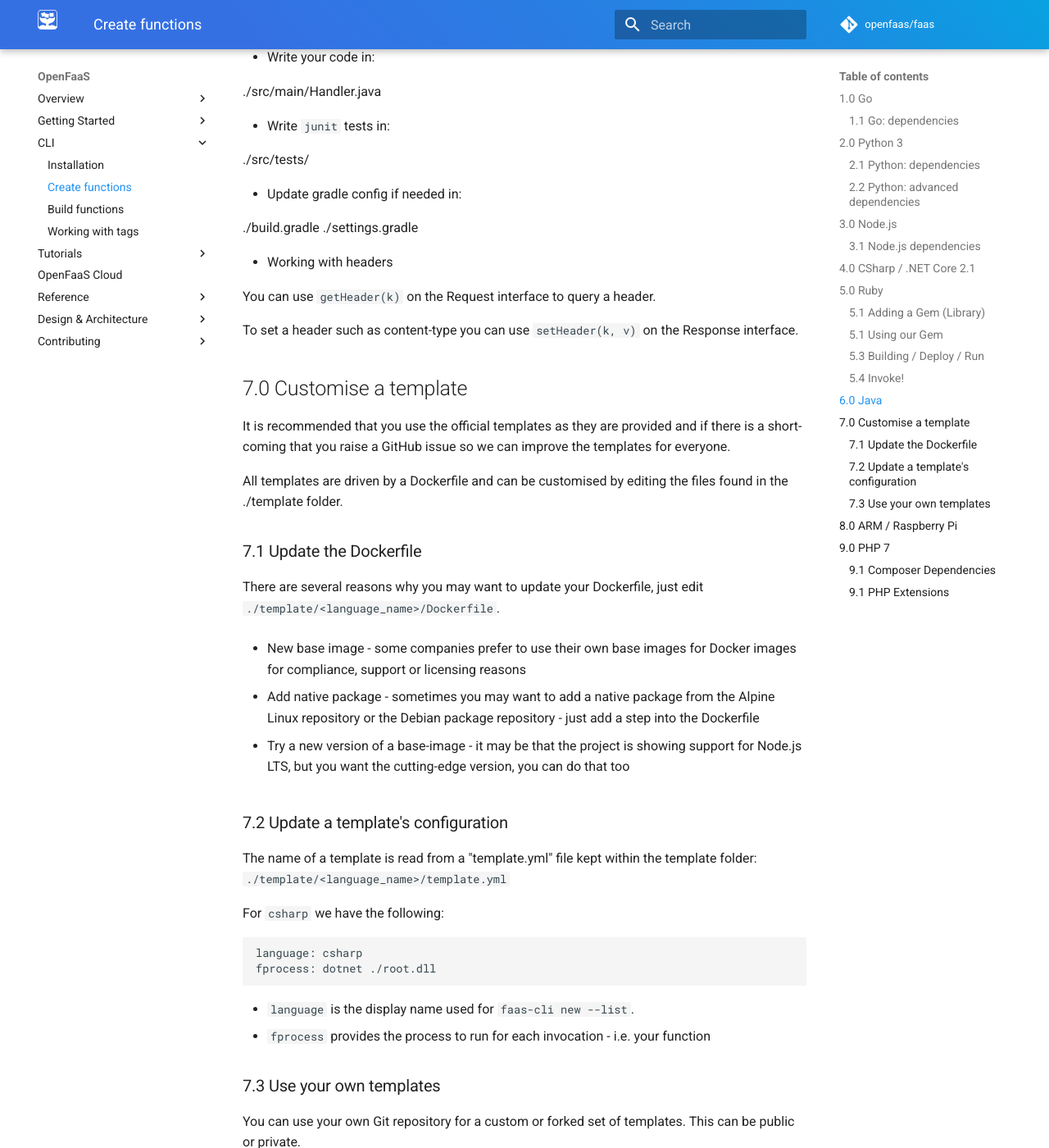
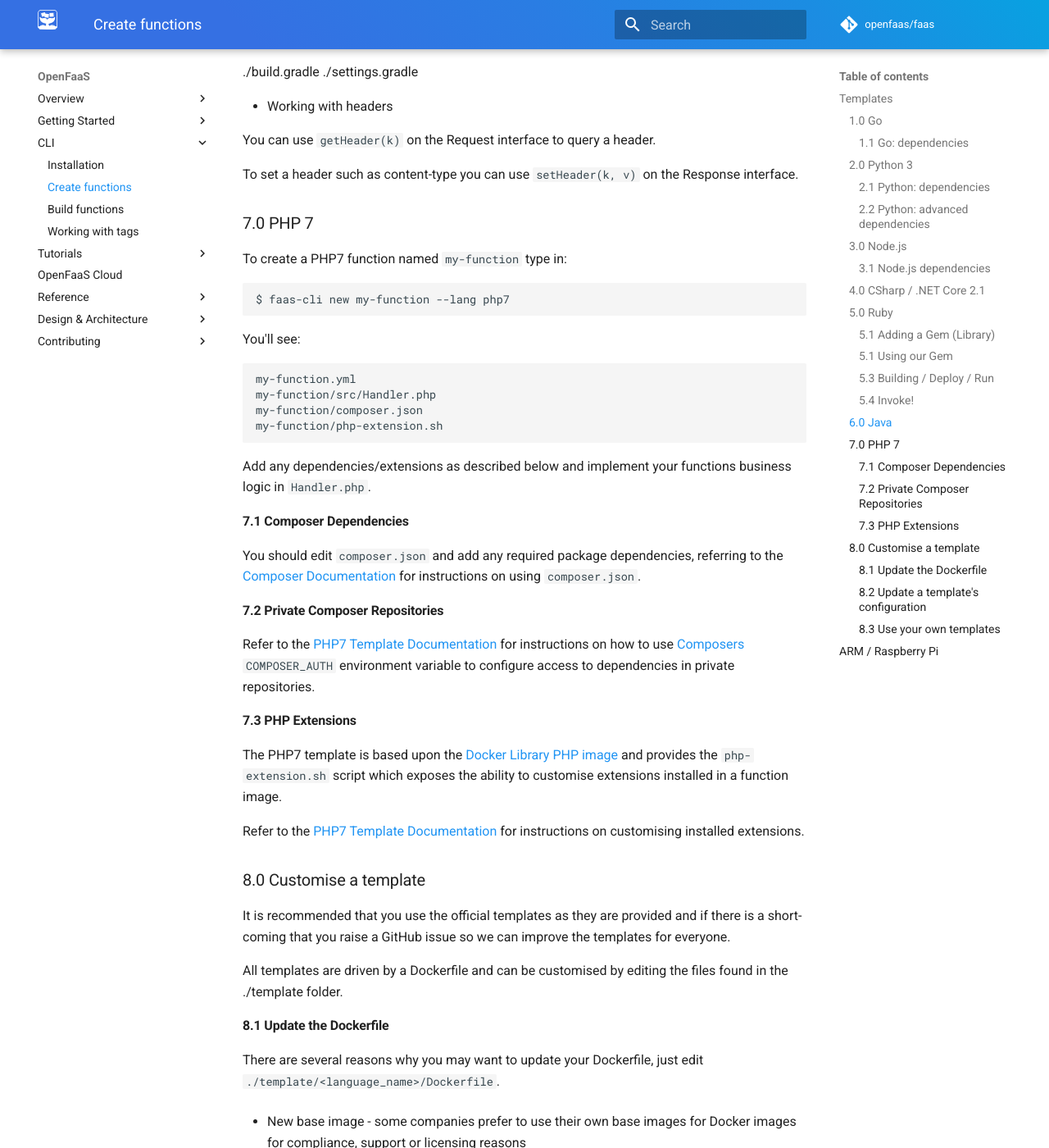
Before and after one commit to openfaas/docs, an MkDocs documentation site: the page built from docs/cli/templates.md, in a window 1280 px wide and 1400 px high, scrolled down 5158 px. Shown: the whole window at 82% size. Built offline with MkDocs 1.6.1 and Material for MkDocs 9.7.7, drawn with Linux system fonts in a browser that asks for light colours; comment, search, counter and statistics services are not loaded; some of the changed text lies outside the part shown.

Commit message:
Reorder Template sections
- Moves templates under a Templates header to the right-hand nav is
cleared
- Moves PHP7 into the numbered list of templates (we should probably
dump the numbering)
- Moves the ARM/RPi section out of the templates section

Signed-off-by: John McCabe <john@johnmccabe.net>

````diff
--- a/docs/cli/templates.md
+++ b/docs/cli/templates.md
@@ -10,7 +12,7 @@ $ faas-cli template pull
 
 This page shows how to generate functions in the most popular languages and explains how you can manage their dependencies too.
 
-## 1.0 Go
+### 1.0 Go
 
 To create a new function named `go-fn` in Go type in the following:
 
@@ -28,7 +30,7 @@ go-fn.yml
 
 You can now edit `handler.go` and use the `faas-cli` to `build` and `deploy` your function.
 
-### 1.1 Go: dependencies
+#### 1.1 Go: dependencies
 
 Dependencies should be managed with a Go vendoring tool such as dep.
 
@@ -56,7 +58,7 @@ $ dep ensure -add github.com/cnf/structhash
 
 You can now edit your function and add an import statement in `handler.go` to `github.com/cnf/structhash`.
 
-## 2.0 Python 3
+### 2.0 Python 3
 
 To create a Python function named `pycon` type in:
 
@@ -74,13 +76,13 @@ pycon/requirements.txt
 
 > Note: Python 2.7 is also available with the language template `python`.
 
-### 2.1 Python: dependencies
+#### 2.1 Python: dependencies
 
 You should edit `pycon/requirements.txt` and add any pip modules you want with each one on a new line, for instance `requests`.
 
 The primary Python template uses Alpine Linux as a runtime environment due to its minimal size, but if you need a Debian environment so that you can compile `numpy` or other modules then read on to the next section.
 
-### 2.2 Python: advanced dependencies
+#### 2.2 Python: advanced dependencies
 
 If you need to use pip modules that require compilation then you should try the python3-debian template then add your pip modules to the `requirements.txt` file.
 
@@ -101,7 +103,7 @@ Successfully installed numpy-1.14.2
 ...
 ```
 
-## 3.0 Node.js
+### 3.0 Node.js
 
 Generate a function named `js-fn`:
 
@@ -118,7 +120,7 @@ You'll see:
 ./js-fn/package.json
 ```
 
-### 3.1 Node.js dependencies
+#### 3.1 Node.js dependencies
 
 Node.js dependencies are managed with `npm` and the `package.json` file which was generated for you.
 
@@ -131,7 +133,7 @@ npm i --save cheerio
 
 You can now add a `require('cheerio')` statement into your function and make use of this library.
 
-## 4.0 CSharp / .NET Core 2.1
+### 4.0 CSharp / .NET Core 2.1
 
 You can create functions in .NET Core 2.1 using C# / CSharp.
 
@@ -143,7 +145,7 @@ faas-cli new --lang csharp csharp-function
 
 Now you can open your current folder in a tool such as Visual Studio Code and add dependencies using the project (csproj) file.
 
-## 5.0 Ruby
+### 5.0 Ruby
 
 
 Create a function called `ruby-function`:
@@ -163,7 +165,7 @@ The directory structure is:
 
 Your code should be in the handler.rb file
 
-### 5.1 Adding a Gem (Library)
+#### 5.1 Adding a Gem (Library)
 
 Open the `Gemfile` in the ruby-function directory
 
@@ -173,7 +175,7 @@ Add the following line
 gem 'httparty'
 ```
 
-### 5.1 Using our Gem
+#### 5.1 Using our Gem
 
 Replace your `handler.rb` code with the following
 
@@ -187,7 +189,7 @@ class Handler
 end
 ```
 
-### 5.3 Building / Deploy / Run
+#### 5.3 Building / Deploy / Run
 
 Edit the `ruby-function.yml` and point your image to your dockerhub, for example
 `${your_user}/ruby-function`
@@ -207,7 +209,7 @@ When you HTTParty, you must party hard!
 ...
 ```
 
-### 5.4 Invoke!
+#### 5.4 Invoke!
 
 ```
 $ echo 'OpenFaaS' | faas-cli invoke ruby-function
@@ -226,7 +228,7 @@ $ echo 'OpenFaaS' | faas-cli invoke ruby-function
 ```
 
 
-## 6.0 Java
+### 6.0 Java
 
 A Java 8 template is provided which uses Gradle 4.8.1 as a build-system.
 
@@ -257,57 +259,7 @@ You can use `getHeader(k)` on the Request interface to query a header.
 
 To set a header such as content-type you can use `setHeader(k, v)` on the Response interface.
 
-## 7.0 Customise a template
-
-It is recommended that you use the official templates as they are provided and if there is a short-coming that you raise a GitHub issue so we can improve the templates for everyone.
-
-All templates are driven by a Dockerfile and can be customised by editing the files found in the ./template folder.
-
-### 7.1 Update the Dockerfile
-
-There are several reasons why you may want to update your Dockerfile, just edit `./template/<language_name>/Dockerfile`.
-
-* New base image - some companies prefer to use their own base images for Docker images for compliance, support or licensing reasons
-
-* Add native package - sometimes you may want to add a native package from the Alpine Linux repository or the Debian package repository - just add a step into the Dockerfile
-
-* Try a new version of a base-image - it may be that the project is showing support for Node.js LTS, but you want the cutting-edge version, you can do that too
-
-### 7.2 Update a template's configuration
-
-The name of a template is read from a "template.yml" file kept within the template folder: `./template/<language_name>/template.yml`
-
-For `csharp` we have the following:
-
-```
-language: csharp
-fprocess: dotnet ./root.dll
-```
-
-* `language` is the display name used for `faas-cli new --list`.
-* `fprocess` provides the process to run for each invocation - i.e. your function
-
-### 7.3 Use your own templates
-
-You can use your own Git repository for a custom or forked set of templates. This can be public or private.
-
-See `faas-cli template pull` for more information.
-
-## 8.0 ARM / Raspberry Pi
-
-Templates for ARM and Raspberry Pi are provided on a best-effort basis. If you can help with maintenance please let the project contributors know.
-
-* ARMv7 / Raspberry Pi
-
-Type in `faas-cli new --list` and look for any languages ending in `-armhf`. You can use any of these for your functions.
-
-* ARM64 / Packet.net / Scaleway ARM 64-bit
-
-For these platforms do the same as above and look for the `-arm64` suffix.
-
-> It is easy to make your own templates so if you need to use this platform please convert one of the "regular" templates for your platform.
-
-## 9.0 PHP 7
+### 7.0 PHP 7
 
 To create a PHP7 function named `my-function` type in:
 
@@ -322,16 +274,66 @@ You'll see:
 
 Add any dependencies/extensions as described below and implement your functions business logic in `Handler.php`.
 
-### 9.1 Composer Dependencies
+#### 7.1 Composer Dependencies
 
 You should edit `composer.json` and add any required package dependencies, referring to the [Composer Documentation](https://getcomposer.org/doc/) for instructions on using `composer.json`.
 
-**Private Composer Repositories**
+#### 7.2 Private Composer Repositories
 
 Refer to the [PHP7 Template Documentation](https://github.com/openfaas/templates/tree/master/template/php7) for instructions on how to use [Composers]((https://getcomposer.org/doc/)) `COMPOSER_AUTH` environment variable to configure access to dependencies in private repositories.
 
-### 9.1 PHP Extensions
+#### 7.3 PHP Extensions
 
 The PHP7 template is based upon the [Docker Library PHP image](https://hub.docker.com/_/php/) and provides the `php-extension.sh` script which exposes the ability to customise extensions installed in a function image.
 
 Refer to the [PHP7 Template Documentation](https://github.com/openfaas/templates/tree/master/template/php7) for instructions on customising installed extensions.
+
+### 8.0 Customise a template
+
+It is recommended that you use the official templates as they are provided and if there is a short-coming that you raise a GitHub issue so we can improve the templates for everyone.
+
+All templates are driven by a Dockerfile and can be customised by editing the files found in the ./template folder.
+
+#### 8.1 Update the Dockerfile
+
+There are several reasons why you may want to update your Dockerfile, just edit `./template/<language_name>/Dockerfile`.
+
+* New base image - some companies prefer to use their own base images for Docker images for compliance, support or licensing reasons
+
+* Add native package - sometimes you may want to add a native package from the Alpine Linux repository or the Debian package repository - just add a step into the Dockerfile
+
+* Try a new version of a base-image - it may be that the project is showing support for Node.js LTS, but you want the cutting-edge version, you can do that too
+
+#### 8.2 Update a template's configuration
+
+The name of a template is read from a "template.yml" file kept within the template folder: `./template/<language_name>/template.yml`
+
+For `csharp` we have the following:
+
+```
+language: csharp
+fprocess: dotnet ./root.dll
+```
+
+* `language` is the display name used for `faas-cli new --list`.
+* `fprocess` provides the process to run for each invocation - i.e. your function
+
+#### 8.3 Use your own templates
+
+You can use your own Git repository for a custom or forked set of templates. This can be public or private.
+
+See `faas-cli template pull` for more information.
+
+## ARM / Raspberry Pi
+
+Templates for ARM and Raspberry Pi are provided on a best-effort basis. If you can help with maintenance please let the project contributors know.
+
+* ARMv7 / Raspberry Pi
+
+Type in `faas-cli new --list` and look for any languages ending in `-armhf`. You can use any of these for your functions.
+
+* ARM64 / Packet.net / Scaleway ARM 64-bit
+
+For these platforms do the same as above and look for the `-arm64` suffix.
+
+> It is easy to make your own templates so if you need to use this platform please convert one of the "regular" templates for your platform.
````
Also changed, not shown: other parts of docs/cli/templates.md (+2 -0 lines).
